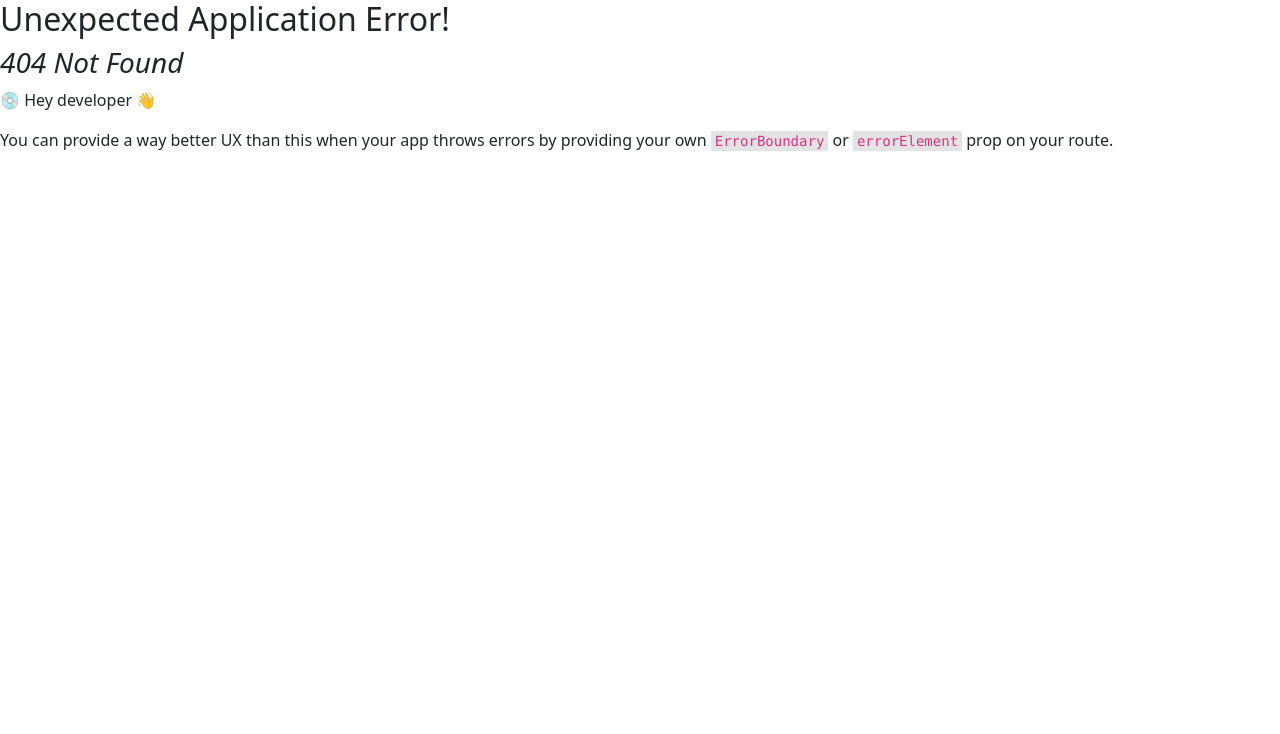
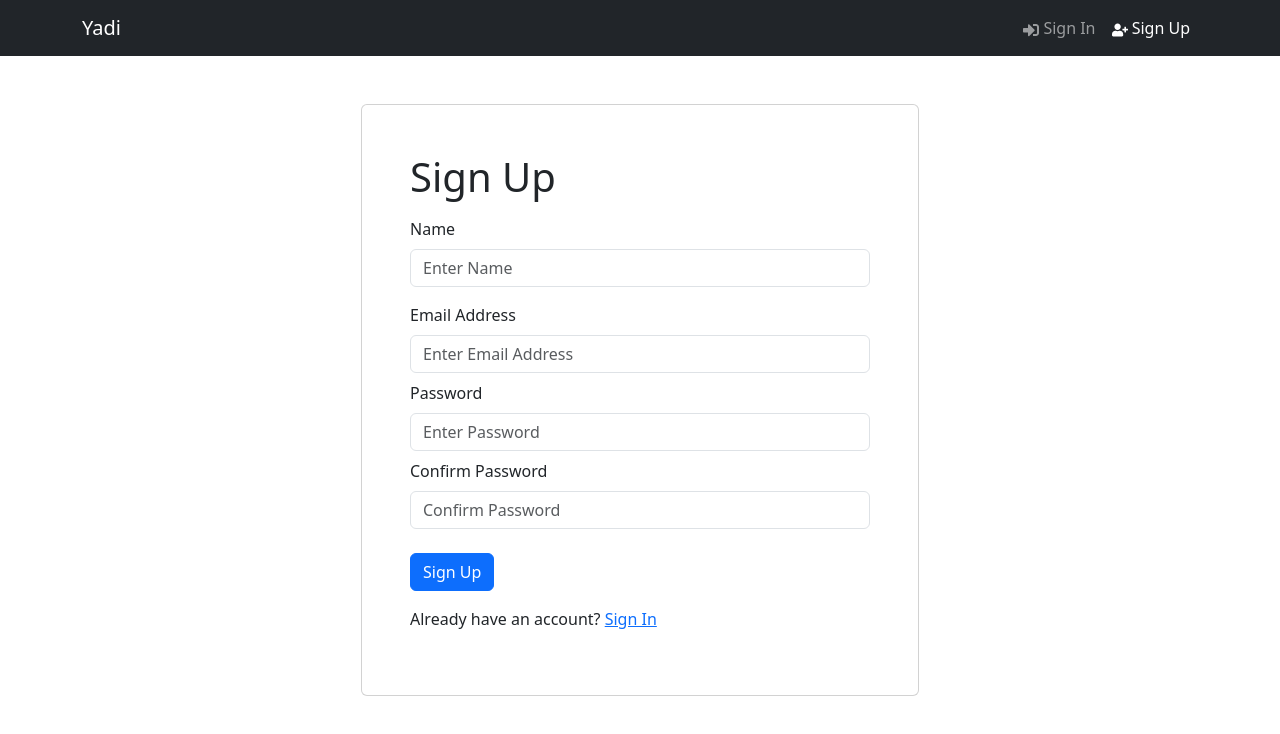
Before and after one commit to maher-suleyman/yadi, a React (Create React App) app in the folder frontend/: page /register in a window 1280 px wide. Before the commit this address had no page. Shown: the top 734 px of the page. Built offline with nearby package versions, Linux system fonts and the light colour scheme.

Commit message:
Add login & register screens for [FE]

```diff
--- /dev/null
+++ b/frontend/src/components/FormContainer.jsx
@@ -0,0 +1,15 @@
+import { Container, Row, Col } from "react-bootstrap";
+
+const FormContainer = ({ children }) => {
+  return (
+    <Container>
+      <Row className="justify-content-md-center mt-5">
+        <Col xs={12} md={6} className="card p-5">
+          {children}
+        </Col>
+      </Row>
+    </Container>
+  );
+};
+
+export default FormContainer;
--- a/frontend/src/index.jsx
+++ b/frontend/src/index.jsx
@@ -11,11 +11,15 @@
 import "bootstrap/dist/css/bootstrap.min.css";
 import "./index.css";
 import HomerScreen from "./screens/HomeScreen";
+import LoginScreen from "./screens/LoginScreen";
+import RegisterScreen from "./screens/RegisterScreen";
 
 const router = createBrowserRouter(
   createRoutesFromElements(
     <Route path="/" element={<App />}>
       <Route index={true} path="/" element={<HomerScreen />} />
+      <Route path="/login" element={<LoginScreen />} />
+      <Route path="/register" element={<RegisterScreen />} />
     </Route>
   )
 );
--- /dev/null
+++ b/frontend/src/screens/LoginScreen.jsx
@@ -0,0 +1,55 @@
+import { useState } from "react";
+import { Link } from "react-router-dom";
+import { Form, Button, Row, Col } from "react-bootstrap";
+import FormContainer from "../components/FormContainer";
+
+const LoginScreen = () => {
+  const [email, setEmail] = useState("");
+  const [password, setPassword] = useState("");
+
+  const submitHandler = async (e) => {
+    e.preventDefault();
+
+    console.log("Submit");
+  };
+
+  return (
+    <FormContainer>
+      <h1>Sign In</h1>
+
+      <Form onSubmit={submitHandler}>
+        <Form.Group className="my-2" controlId="email">
+          <Form.Label>Email Address</Form.Label>
+          <Form.Control
+            type="email"
+            placeholder="Enter Email Address"
+            value={email}
+            onChange={(e) => setEmail(e.target.value)}
+          ></Form.Control>
+        </Form.Group>
+
+        <Form.Group className="my-2" controlId="password">
+          <Form.Label>Password</Form.Label>
+          <Form.Control
+            type="password"
+            placeholder="Enter Password"
+            value={password}
+            onChange={(e) => setPassword(e.target.value)}
+          ></Form.Control>
+        </Form.Group>
+
+        <Button variant="primary" type="submit" className="mt-3">
+          Sign In
+        </Button>
+
+        <Row className="py-3">
+          <Col>
+            New Customer? <Link to="/register">Sign Up</Link>
+          </Col>
+        </Row>
+      </Form>
+    </FormContainer>
+  );
+};
+
+export default LoginScreen;
--- /dev/null
+++ b/frontend/src/screens/RegisterScreen.jsx
@@ -0,0 +1,77 @@
+import { useState } from "react";
+import { Link } from "react-router-dom";
+import { Form, Button, Row, Col } from "react-bootstrap";
+import FormContainer from "../components/FormContainer";
+
+const RegisterScreen = () => {
+  const [name, setName] = useState("");
+  const [email, setEmail] = useState("");
+  const [password, setPassword] = useState("");
+  const [confirmPassword, setConfirmPassword] = useState("");
+
+  const submitHandler = async (e) => {
+    e.preventDefault();
+
+    console.log("Submit");
+  };
+
+  return (
+    <FormContainer>
+      <h1>Sign Up</h1>
+
+      <Form.Group className="my-2" controlId="name">
+        <Form.Label>Name</Form.Label>
+        <Form.Control
+          type="text"
+          placeholder="Enter Name"
+          value={name}
+          onChange={(e) => setName(e.target.value)}
+        ></Form.Control>
+      </Form.Group>
+
+      <Form onSubmit={submitHandler}>
+        <Form.Group className="my-2" controlId="email">
+          <Form.Label>Email Address</Form.Label>
+          <Form.Control
+            type="email"
+            placeholder="Enter Email Address"
+            value={email}
+            onChange={(e) => setEmail(e.target.value)}
+          ></Form.Control>
+        </Form.Group>
+
+        <Form.Group className="my-2" controlId="password">
+          <Form.Label>Password</Form.Label>
+          <Form.Control
+            type="password"
+            placeholder="Enter Password"
+            value={password}
+            onChange={(e) => setPassword(e.target.value)}
+          ></Form.Control>
+        </Form.Group>
+
+        <Form.Group className="my-2" controlId="confirmPassword">
+          <Form.Label>Confirm Password</Form.Label>
+          <Form.Control
+            type="password"
+            placeholder="Confirm Password"
+            value={confirmPassword}
+            onChange={(e) => setConfirmPassword(e.target.value)}
+          ></Form.Control>
+        </Form.Group>
+
+        <Button variant="primary" type="submit" className="mt-3">
+          Sign Up
+        </Button>
+
+        <Row className="py-3">
+          <Col>
+            Already have an account? <Link to="/login">Sign In</Link>
+          </Col>
+        </Row>
+      </Form>
+    </FormContainer>
+  );
+};
+
+export default RegisterScreen;
```
